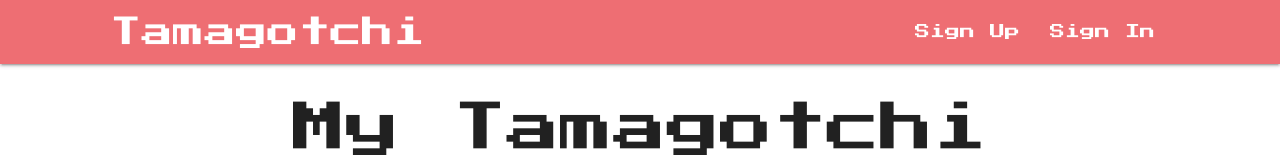
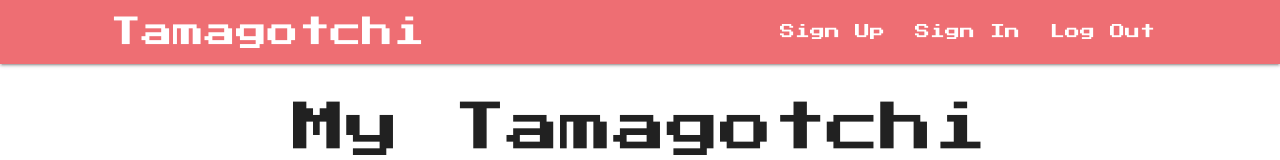
Before and after one commit to jonathantcallahan/project-2, a website: page public/home-2.html in a window 1280 px wide. Shown: the top 160 px of the page. Drawn offline with nearby package versions, Linux system fonts and the light colour scheme; no server answers.

Commit message:
log out was added back

```diff
--- a/public/home-2.html
+++ b/public/home-2.html
@@ -26,6 +26,7 @@
                     <ul id="nav-mobile" class="right hide-on-med-and-down">
                     <li><a href="/user/signup" id="signup">Sign Up</a></li>
                     <li><a href="/user/login" id="signin">Sign In</a></li>
+                    <li><a href="/user/login" id="signin">Log Out</a></li>
                     </ul>
 
                     <!--Side Navigation. It will pop up depending on screen size-->
```
